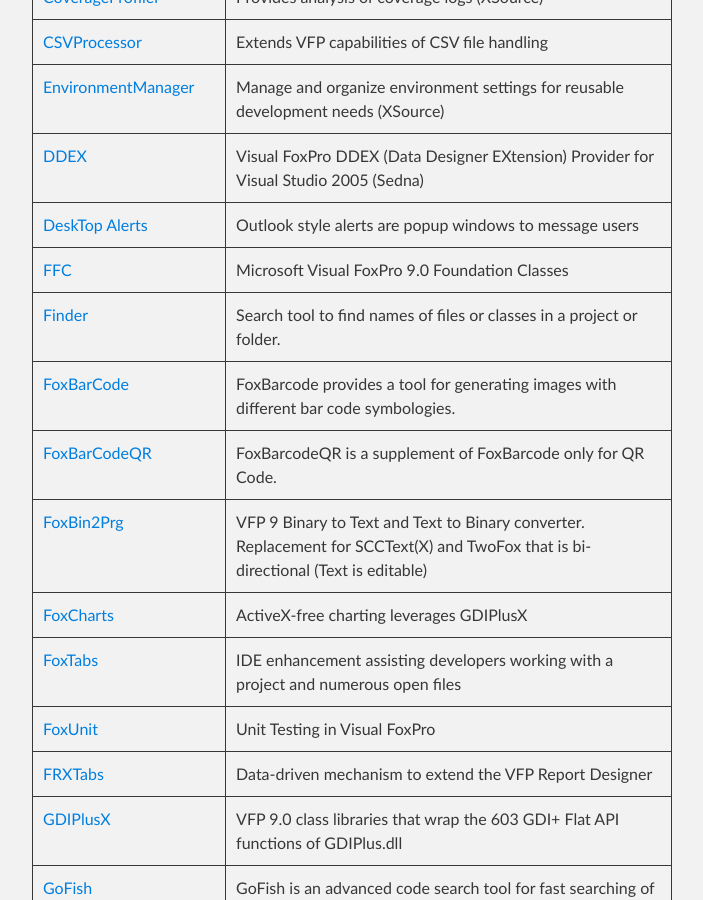
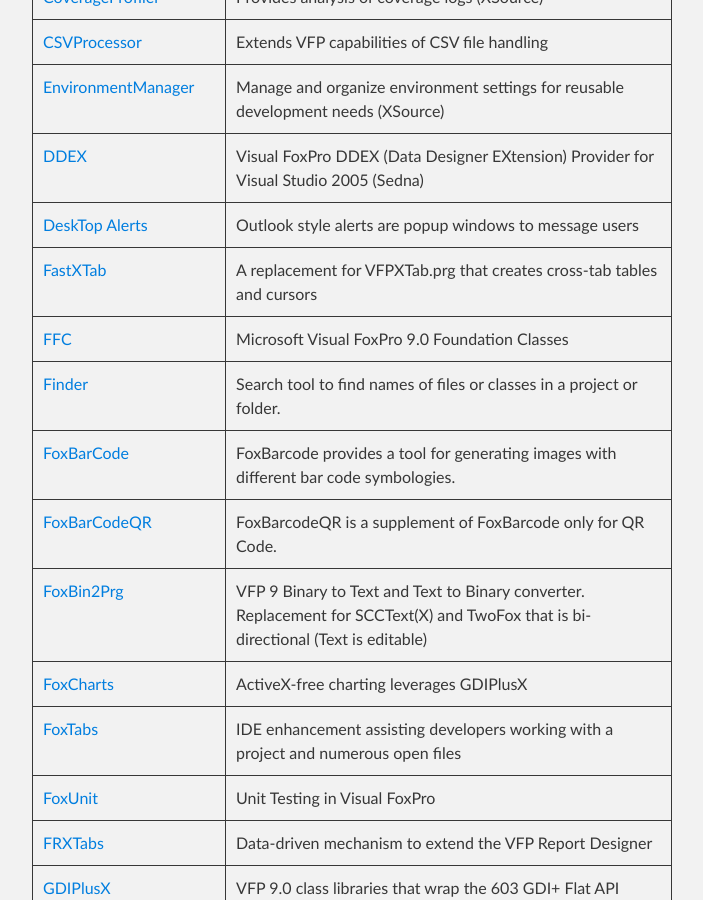
Before and after one commit to VFPX/VFPX.github.io, a Jekyll site: the page built from projects.md, in a window 1280 px wide and 900 px high, scrolled down 1122 px. Shown: the whole window, without its empty margins (288-991 px from the left). Built offline with Jekyll 4.4.1, drawn with Linux system fonts in a browser that asks for light colours; our own code applies the rules of GitHub Pages for plain Markdown files.

Commit message:
Added FastXTab

```diff
--- a/_data/projects.json
+++ b/_data/projects.json
@@ -81,6 +81,12 @@
     "project": "DeskTop Alerts",
     "url": "https://github.com/VFPX/DesktopAlerts",
     "description": "Outlook style alerts are popup windows to message users",
+    "state": "Production release"
+  },
+  {
+    "project": "FastXTab",
+    "url": "https://github.com/VFPX/FastXTab",
+    "description": "A replacement for VFPXTab.prg that creates cross-tab tables and cursors",
     "state": "Production release"
   },
   {
```
Also changed, not shown: _posts/2018-03-19-fastxtab.markdown (added, +8 -0 lines).
